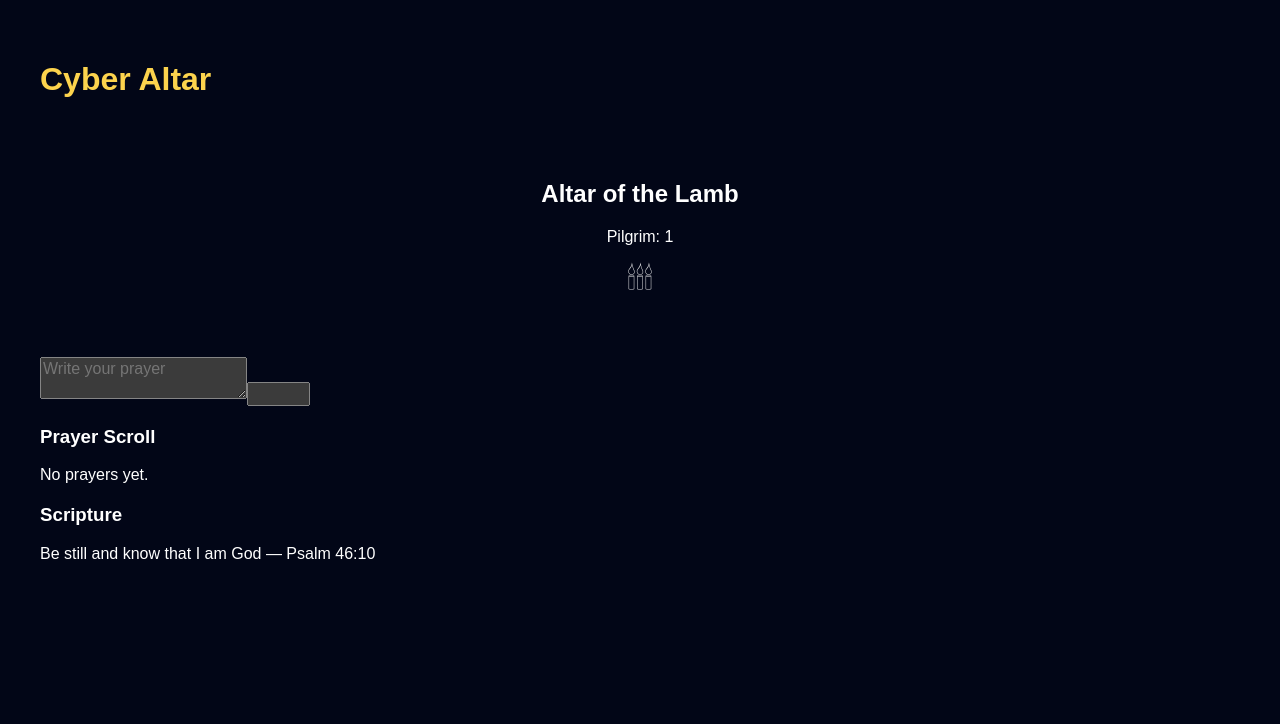
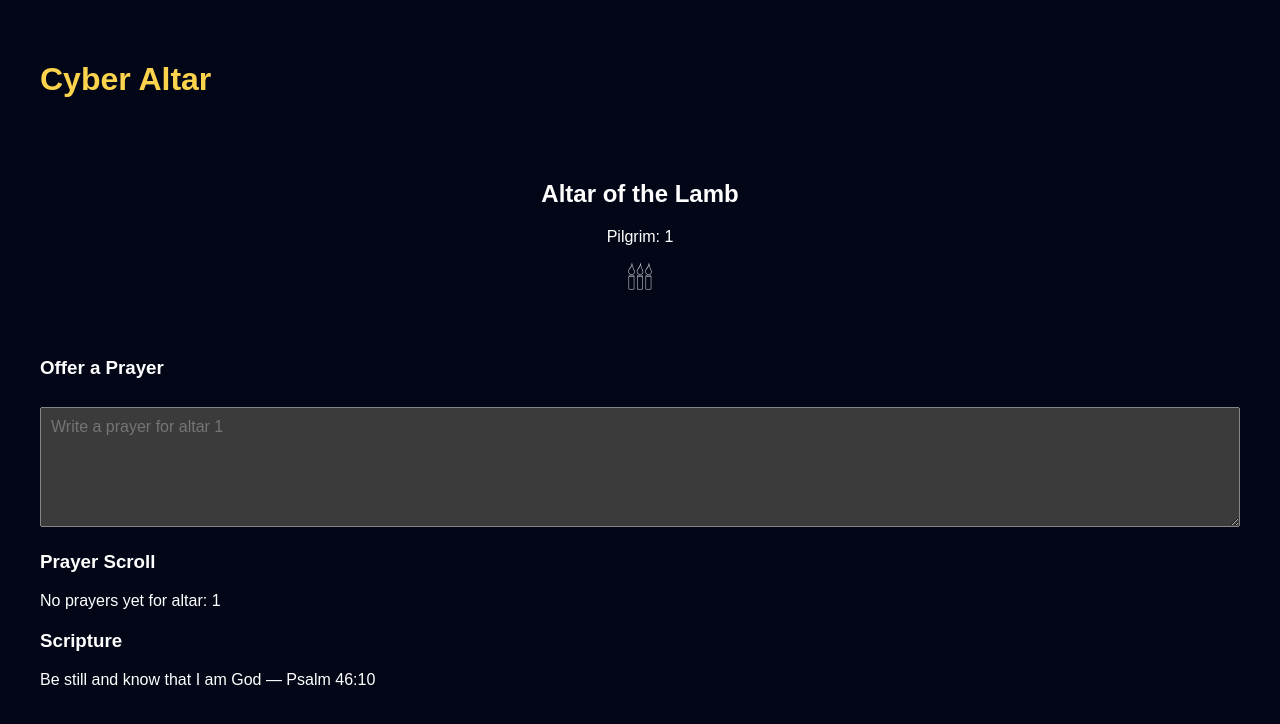
Before and after one commit to elyon27/cyber-altar, a Next.js app: page /altar/1 in a window 1280 px wide. Shown: the top 724 px of the page. Built offline with nearby package versions, Linux system fonts and the light colour scheme.

Commit message:
Fix altarSlug props and ESLint config

```diff
--- a/components/prayer-form.tsx
+++ b/components/prayer-form.tsx
@@ -1,19 +1,25 @@
 "use client"
 
-export default function PrayerForm() {
+type Props = {
+  altarSlug: string
+}
+
+export default function PrayerForm({ altarSlug }: Props) {
 
   return (
 
     <div style={{marginTop:"20px"}}>
 
+      <h3>Offer a Prayer</h3>
+
       <textarea
-        placeholder="Write your prayer"
-      />
-
-      <input
-        type="number"
-        min={2}
-        max={12}
+        placeholder={`Write a prayer for altar ${altarSlug}`}
+        style={{
+          width:"100%",
+          height:"120px",
+          padding:"10px",
+          marginTop:"10px"
+        }}
       />
 
     </div>
--- a/components/prayer-list.tsx
+++ b/components/prayer-list.tsx
@@ -1,12 +1,19 @@
-export default function PrayerList(){
+type Props = {
+  altarSlug: string
+}
 
- return(
+export default function PrayerList({ altarSlug }: Props) {
 
-  <div style={{marginTop:"20px"}}>
-   <h3>Prayer Scroll</h3>
-   <p>No prayers yet.</p>
-  </div>
+  return (
 
- )
+    <div style={{marginTop:"20px"}}>
+
+      <h3>Prayer Scroll</h3>
+
+      <p>No prayers yet for altar: {altarSlug}</p>
+
+    </div>
+
+  )
 
 }
```
